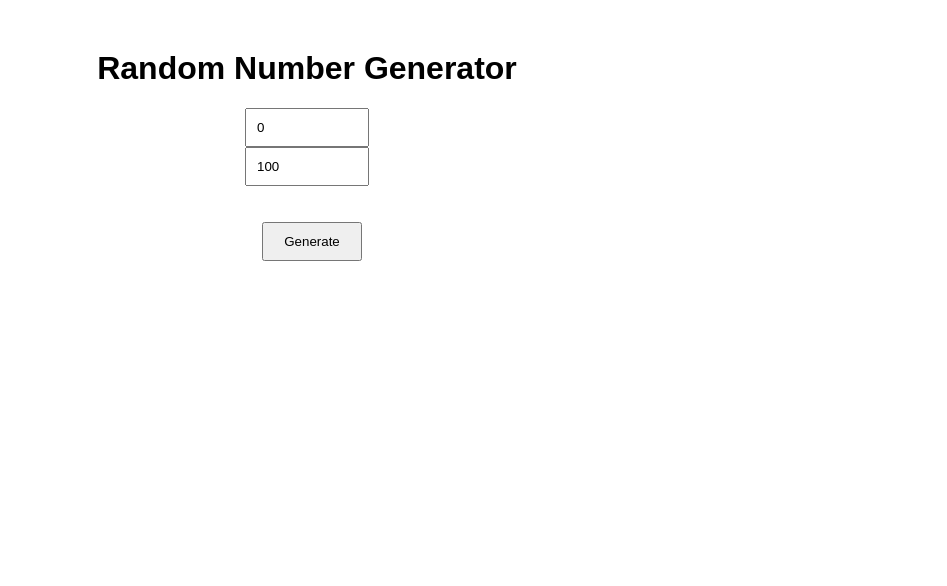
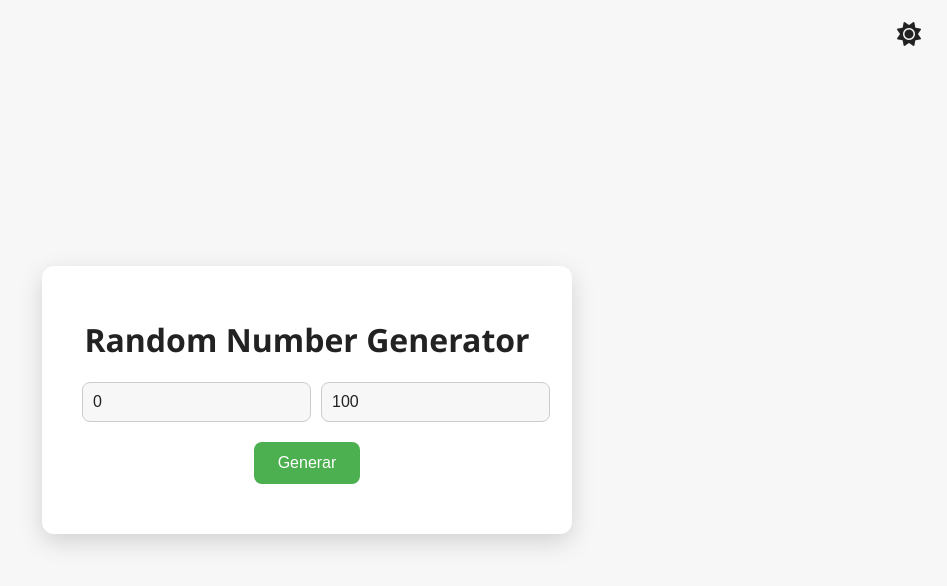
Before and after one commit to SGartic/NumberGenerator, a plain HTML site: page index.html in a window 1280 px wide. Shown: the whole page, without its empty margins (333-1280 px from the left). Drawn offline with Linux system fonts and the light colour scheme.

Commit message:
Terminado

```diff
--- a/css/style.css
+++ b/css/style.css
@@ -1,18 +1,100 @@
+:root {
+    --bg-color: #f7f7f7;
+    --text-color: #222;
+    --card-bg: #ffffff;
+    --accent-color: #4caf50;
+    --button-bg: #4caf50;
+    --button-text: #ffffff;
+}
+
+body.dark {
+    --bg-color: #121212;
+    --text-color: #f0f0f0;
+    --card-bg: #1e1e1e;
+    --accent-color: #81c784;
+    --button-bg: #81c784;
+    --button-text: #121212;
+}
+
 body {
-    font-family: sans-serif;
+    margin: 0;
+    padding: 0;
+    font-family: 'Segoe UI', sans-serif;
+    background-color: var(--bg-color);
+    color: var(--text-color);
+    display: flex;
+    align-items: center;
+    justify-content: center;
+    height: 100vh;
+    transition: background-color 0.4s, color 0.4s;
+}
+
+.card {
+    background-color: var(--card-bg);
+    padding: 30px 40px;
+    border-radius: 12px;
+    box-shadow: 0 8px 24px rgba(0, 0, 0, 0.15);
     text-align: center;
-    margin-top: 50px;
+    max-width: 450px;
+    width: 90%;
+    transition: background-color 0.4s, color 0.4s;
+}
+
+.inputs {
+    display: flex;
+    justify-content: space-between;
+    gap: 10px;
+    margin: 20px 0;
 }
 
 input {
-    width: 300px;
+    flex: 1;
     padding: 10px;
+    font-size: 16px;
+    border: 1px solid #ccc;
+    border-radius: 8px;
+    background: var(--bg-color);
+    color: var(--text-color);
+    transition: border 0.3s;
 }
 
-button {
-    padding: 10px 20px;
-    margin-left: 10px;
+input:focus {
+    border-color: var(--accent-color);
+    outline: none;
 }
-#min, #max {
-    width: 100px;
+
+.generate-btn {
+    background-color: var(--button-bg);
+    color: var(--button-text);
+    border: none;
+    padding: 12px 24px;
+    border-radius: 8px;
+    font-size: 16px;
+    cursor: pointer;
+    transition: background-color 0.3s;
 }
+
+.generate-btn:hover {
+    background-color: #388e3c;
+}
+
+.result {
+    margin-top: 20px;
+    font-size: 28px;
+    font-weight: bold;
+    opacity: 0;
+    transition: opacity 0.3s ease;
+}
+
+#toggle-mode {
+    position: fixed;
+    top: 20px;
+    right: 20px;
+    font-size: 24px;
+    background: none;
+    border: none;
+    cursor: pointer;
+    color: var(--text-color);
+    z-index: 999;
+    transition: color 0.3s;
+}
--- a/index.html
+++ b/index.html
@@ -2,24 +2,29 @@
 <html lang="es">
 
 <head>
-    <meta charset="UTF-8">
-    <title>NumberGenerator</title>
-    <link rel="stylesheet" href="css/style.css">
+    <meta charset="UTF-8" />
+    <title>Number Generator</title>
+    <link rel="stylesheet" href="https://cdnjs.cloudflare.com/ajax/libs/font-awesome/6.5.0/css/all.min.css" />
+    <link rel="stylesheet" href="css/style.css" />
 </head>
 
 <body>
-    <h1>Random Number Generator</h1>
-    <input type="number" id="min" value="0"/>
-    <br>
-    <input type="number" id="max" value="100"/>
-    <br>
-    <br>
-    <br>
-    <div id="result"></div>
+    <button id="toggle-mode" aria-label="Cambiar tema">
+        <i id="mode-icon" class="fas fa-sun"></i>
+    </button>
 
+    <main class="card">
+        <h1>Random Number Generator</h1>
 
-    <button onclick="generateRandomNumber()">Generate</button>
+        <div class="inputs">
+            <input type="number" id="min" value="0" />
+            <input type="number" id="max" value="100" />
+        </div>
 
+        <button class="generate-btn" onclick="generateRandomNumber()">Generar</button>
+
+        <div id="result" class="result"></div>
+    </main>
 
     <script src="js/script.js"></script>
 </body>
--- a/js/script.js
+++ b/js/script.js
@@ -1,19 +1,40 @@
+const resultEl = document.getElementById("result");
+const toggleButton = document.getElementById("toggle-mode");
+const icon = document.getElementById("mode-icon");
+
 function generateRandomNumber() {
-    var min = parseInt(document.getElementById("min").value);
-    var max = parseInt(document.getElementById("max").value);
-    if (min === undefined || max === undefined) {
-        alert("Please enter valid numbers for min and max.");
-        return;
-    }
-    if (min > max) {
-        var temp = min;
-        min = max;
-        max = temp;
-    }
+  const min = parseInt(document.getElementById("min").value);
+  const max = parseInt(document.getElementById("max").value);
 
+  if (isNaN(min) || isNaN(max)) {
+    alert("Introduce valores válidos.");
+    return;
+  }
 
-    var randomNumber = Math.floor(Math.random() * (max - min + 1)) + min;
+  if (min > max) [min, max] = [max, min];
 
-    var result = document.getElementById("result");
-    result.innerHTML = "The number is: " + randomNumber;
+  const number = Math.floor(Math.random() * (max - min + 1)) + min;
+
+  resultEl.style.opacity = 0;
+  setTimeout(() => {
+    resultEl.textContent = `${number}`;
+    resultEl.style.opacity = 1;
+  }, 150);
 }
+
+function setThemeIcon(isDark) {
+  icon.className = isDark ? "fas fa-moon" : "fas fa-sun";
+}
+
+toggleButton.addEventListener("click", () => {
+  const isDark = document.body.classList.toggle("dark");
+  localStorage.setItem("theme", isDark ? "dark" : "light");
+  setThemeIcon(isDark);
+});
+
+window.onload = () => {
+  const savedTheme = localStorage.getItem("theme");
+  const isDark = savedTheme === "dark";
+  if (isDark) document.body.classList.add("dark");
+  setThemeIcon(isDark);
+};
```
